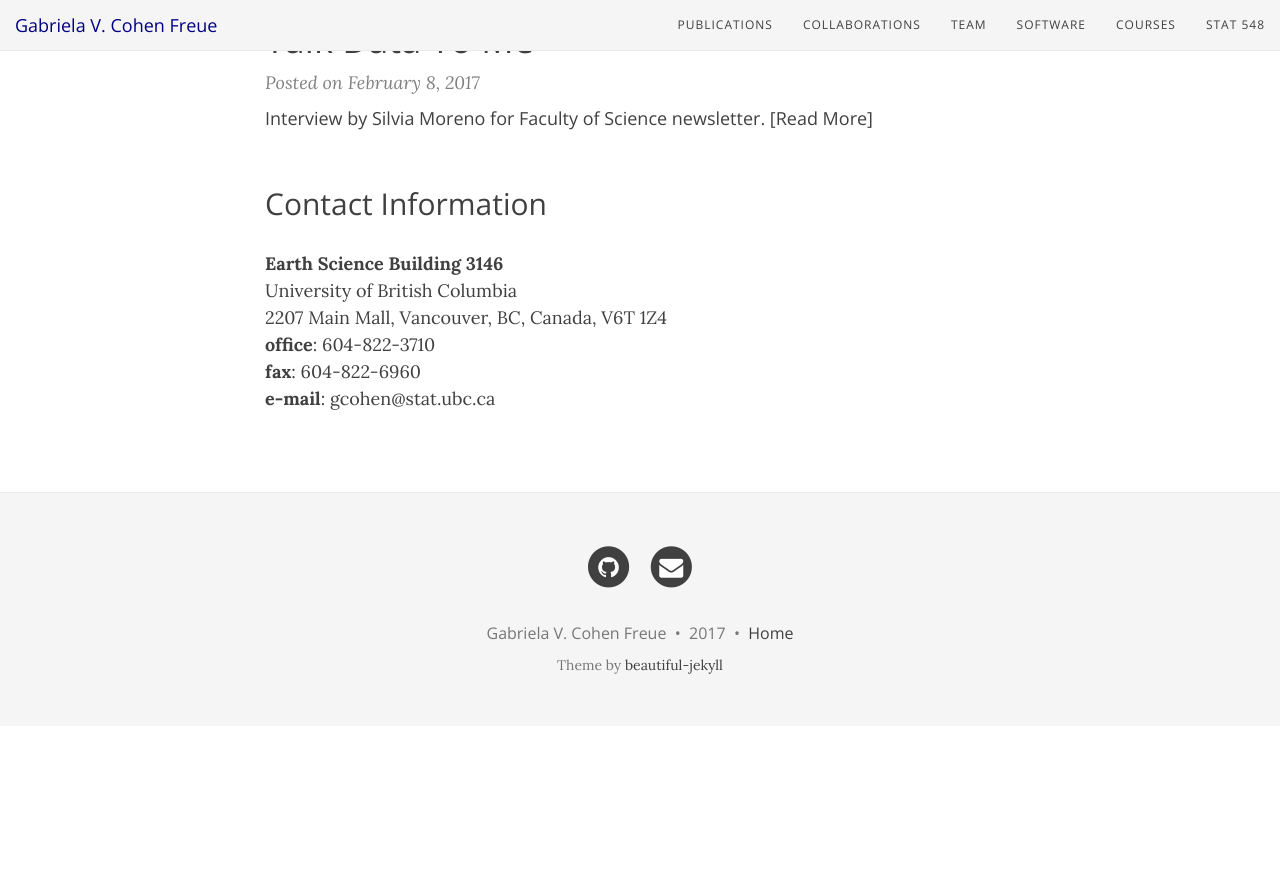
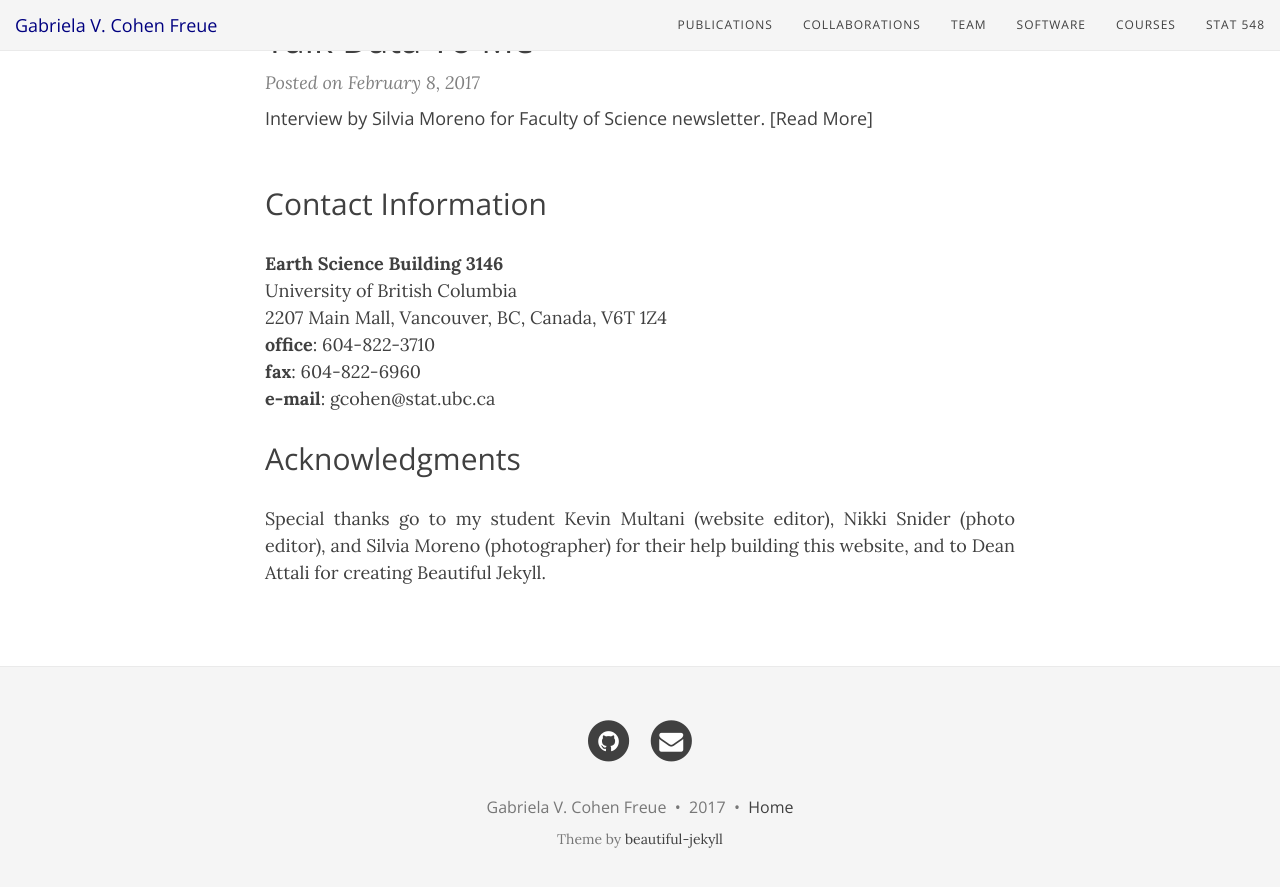
Before and after one commit to gcohenfr/gcohenfr.github.io, a Jekyll site: the page built from index.html, in a window 1280 px wide and 900 px high, scrolled down 1035 px. Shown: the top 887 px of the window. Built offline with Jekyll 4.4.1, drawn with Linux system fonts in a browser that asks for light colours; nearby versions of some CDN libraries; the list of posts is cut into pages by our own code; before the commit the page ends 1761 px from its top, so only the background shows below that.

Commit message:
Update index.html

```diff
--- a/index.html
+++ b/index.html
@@ -96,3 +96,9 @@ bigimg:
 
 
   </p>
+
+<h2> Acknowledgments </h2>
+  <p>
+
+    Special thanks go to my student Kevin Multani (website editor), Nikki Snider (photo editor), and Silvia Moreno (photographer) for their help building this website, and to Dean Attali for creating Beautiful Jekyll.
+  </p>
```
